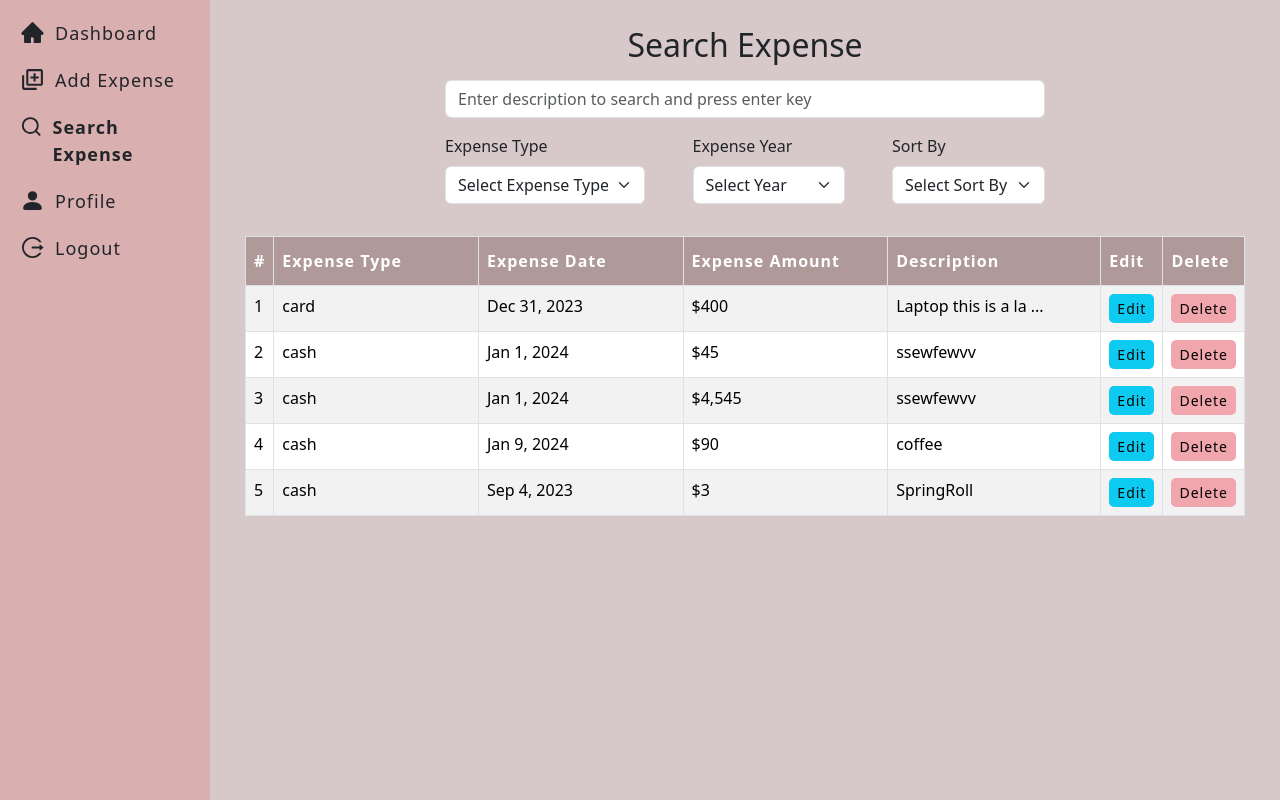
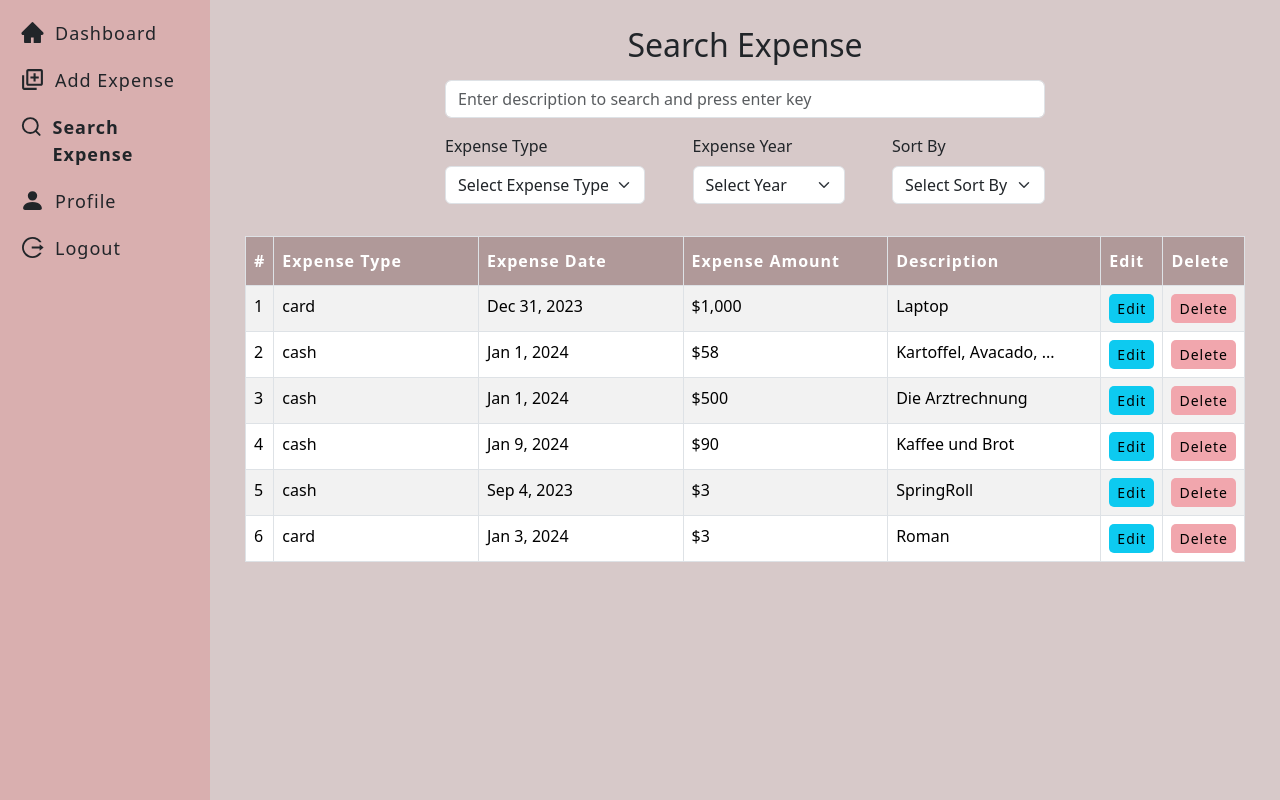
Before and after one commit to Balikuddembe/expense-manager-app-react-typescript, a React (Vite) app: page /search in a window 1280 px wide. Built offline with nearby package versions, Linux system fonts and the light colour scheme; data requests are answered from the project's data file.

Commit message:
Fix eslint errors

```diff
--- a/db.json
+++ b/db.json
@@ -3,29 +3,29 @@
     {
       "expense_type": "card",
       "expense_date": "2023-12-31",
-      "expense_amount": "400",
-      "description": "Laptop this is  a laptop  Laptop this is  a laptop  Laptop this is  a laptop Laptop this is  a laptop Laptop this is  a laptop Laptop this is  a laptop Laptop this is  a laptop Laptop this is  a laptop Laptop this is  a laptop Laptop this is  a laptop Laptop this is  a laptop Laptop this is  a laptop Laptop this is  a laptop Laptop this is  a laptop Laptop this is  a laptop Laptop this is  a laptop Laptop this is  a laptop Laptop this is  a laptop Laptop this is  a laptop Laptop this is  a laptop Laptop this is  a laptop Laptop this is  a laptop Laptop this is  a laptop Laptop this is  a laptop Laptop this is  a laptop Laptop this is  a laptop ",
+      "expense_amount": "1000",
+      "description": "Laptop",
       "id": 6
     },
     {
       "expense_type": "cash",
       "expense_date": "2024-01-01",
-      "expense_amount": "45",
-      "description": "ssewfewvv",
+      "expense_amount": "58",
+      "description": "Kartoffel, Avacado, Brokkoli, Kohl",
       "id": 7
     },
     {
       "expense_type": "cash",
       "expense_date": "2024-01-01",
-      "expense_amount": "4545",
-      "description": "ssewfewvv",
+      "expense_amount": "500",
+      "description": "Die Arztrechnung",
       "id": 8
     },
     {
       "expense_type": "cash",
       "expense_date": "2024-01-09",
       "expense_amount": "90",
-      "description": "coffee",
+      "description": "Kaffee und Brot",
       "id": 9
     },
     {
@@ -34,6 +34,13 @@
       "expense_amount": "3",
       "description": "SpringRoll",
       "id": 10
+    },
+    {
+      "expense_type": "card",
+      "expense_date": "2024-01-03",
+      "expense_amount": "3",
+      "description": "Roman",
+      "id": 11
     }
   ]
 }
--- a/src/components/search-expense/SearchExpenses.tsx
+++ b/src/components/search-expense/SearchExpenses.tsx
@@ -40,8 +40,9 @@ const SearchExpenses: FC<SearchExpensesProps> = ({
     value: string;
   }) => {
     const { type, value } = selectedOption;
+    const currentYear = new Date().getFullYear();
     switch (type) {
-      case "expense_type":
+      case 'expense_type':
         if (value) {
           setFilteredExpenses(
             expenses.filter((expense) => expense.expense_type === value)
@@ -50,9 +51,7 @@ const SearchExpenses: FC<SearchExpensesProps> = ({
           setFilteredExpenses(expenses);
         }
         break;
-
-      case "expense_date":
-        const currentYear = new Date().getFullYear();
+      case 'expense_date':
         if (value) {
           setFilteredExpenses(
             expenses.filter((expense) =>
@@ -63,6 +62,9 @@ const SearchExpenses: FC<SearchExpensesProps> = ({
               )
             )
           );
+        }
+        else {
+          setFilteredExpenses(expenses);
         }
         break;
     }
```
